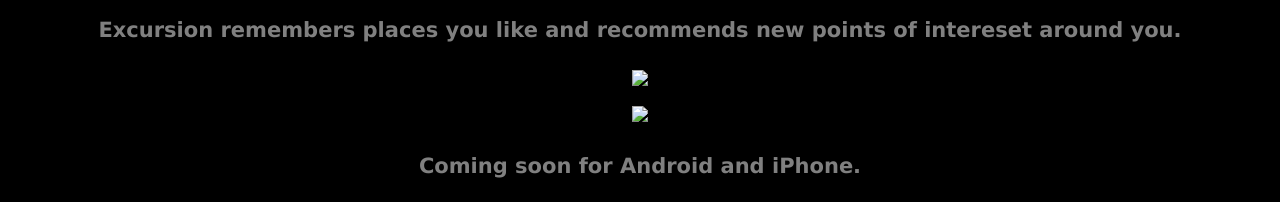
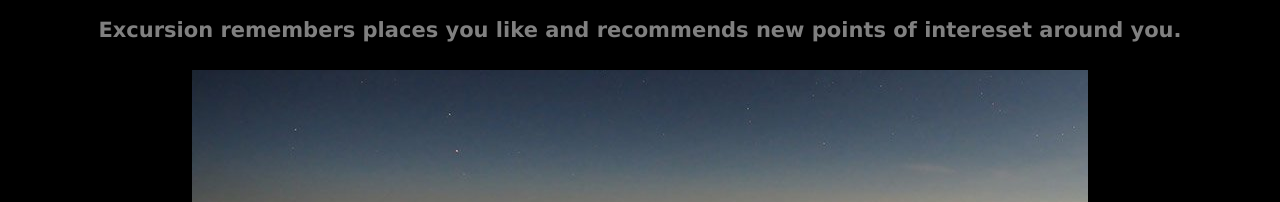
Before and after one commit to amandamdeering/excursion, a plain HTML site: page index.html in a window 1280 px wide. Shown: the part 415-617 px from the top of the page. Drawn offline with Linux system fonts and the light colour scheme; files that its build step writes are made by us from their sources; the site is published under a folder, as on GitHub Pages, so addresses that start at the root find nothing; files whose address does not match are found by name.

Commit message:
final final

```diff
--- a/index.html
+++ b/index.html
@@ -16,8 +16,8 @@
     </video>
     <h2 class="header--second"> Your personal travel guide</h2>
     <h4 class="subheader"> Excursion remembers places you like and recommends new points of intereset around you. </h4>
-    <p> <img src="/resources/images/camp.jpg"></p>
-    <p> <img src="/resources/images/phone.png"></p>
+    <p> <img src="resources/images/camp.jpg"></p>
+    <p> <img src="resources/images/phone.png"></p>
     <h4 class="subheader"> Coming soon for Android and iPhone. </h4>
     <p> <a class="header--subtext" href="#"> Download Excursion (Coming Soon!)</a></p>
     <p class="footer"> Excursion ©</p>
```
